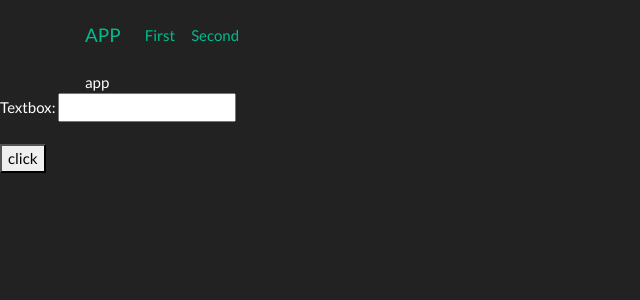
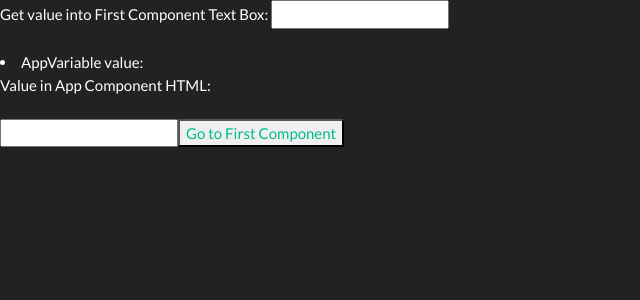
Before and after one commit to RevathiGangavarapu/First-angular-app, an Angular app: page /first in a window 1280 px wide. Before the commit this address led to /. Shown: the top 300 px of the page, without its empty margins (0-640 px from the left). Built offline with nearby package versions, Linux system fonts and the light colour scheme.

Commit message:
modified app component for routing

```diff
--- a/src/app/app.component.html
+++ b/src/app/app.component.html
@@ -1,44 +1,8 @@
-
-
-  <body>
-    <div class="navbar navbar-expand-lg ">
-      <div class="container">
-        <a href="../" class="navbar-brand">APP</a>
-        <button class="navbar-toggler" type="button" data-toggle="collapse" data-target="#navbarResponsive" aria-controls="navbarResponsive" aria-expanded="false" aria-label="Toggle navigation">
-          <span class="navbar-toggler-icon"></span>
-        </button>
-        <div class="collapse navbar-collapse" id="navbarResponsive">
-          <ul class="navbar-nav">
-            <li class="nav-item">
-              <a class="nav-link" routerLink="first">First</a>
-            </li>
-            <li class="nav-item">
-                <a class="nav-link" routerLink="second">Second</a>
-              </li>
-          </ul>
-
-        </div>
+<div><router-outlet></router-outlet></div>
+      <div *ngIf= "first">
+          Value in App Component HTML: <br> <br>
+         <input type="text" name="appComponentTextBox" [(ngModel)] = "appVariable">
+         <button value="click"  >
+           <a routerLink= "/first" >Go to First Component</a>
+          </button>
       </div>
-    </div>
-<div class= "container">
-<router-outlet></router-outlet>
-</div>
-
-<div class= " container ">
-{{title}}
-</div>
-
-<div *ngIf= "first">
-    Textbox: <input type="text" name="app" value = {{app}} [(ngModel)] = "app"> <br><br>
-    <button value="click" (click)= "firstpageclick()" >  click</button>
-</div>
-
-<div *ngIf= "second">
-    Textbox1: <input type="text" name= "app1" value= {{app}} [(ngModel)] = "app" >  <br><br>
-    <button value="click1" (click)= "secondpageclick()" >  click1</button>
-</div>
-
-<div *ngIf= "third">
-    Textbox2: <input type="text" name="app2" value = {{app}} [(ngModel)] = "app"> <br><br>
-    <button value="click2" (click)= "thirdpageclick()"> click2 </button>
-</div>
--- a/src/app/app.component.ts
+++ b/src/app/app.component.ts
@@ -7,50 +7,23 @@ import { DataService } from './data.service';
   styleUrls: ['./app.component.css']
 })
 export class AppComponent {
-  title = 'app';
 //variable declaration
   public second = false;
   public third = false;
   public first = true;
-  app:string;
-  app1:string;
-  app2:string;
+
 
   //method declaration
-  firstpageclick(){
+  firstpageclickenter(){
     this.second = true;
     this.third = false;
     this.first = false;
-    //this.app2 = this.app;
   }
-
-  secondpageclick(){
-    this.third = true;
-    this.first = false;
-    this.second = false;
-    //this.app = this.app1;
-  }
-
-  thirdpageclick(){
-    this.first = true;
-    this.second = false;
-    this.third = false;
-    //this.app1 = this.app2;
-  }
-
-  /*constructor(private data:DataService) { }
-  ngOnInit(){
-    this.app1 = this.data.app;
-    this.app2 = this.data.app1;
-    this.app = this.data.app2;
-  }*/
-  /* app:any;
-  * second:any;
-
-  *ngOnInit(){
- *   this.second = this.data.second;
-  *}
- *ngOnDestroy(){
-  *this.data.app = this.app1;
-  }*/
+/*constructor (private data:DataService){}
+ngOnInit(){
+  this.second = this.data.second;
 }
+ngOnDestroy(){
+  this.data.first = this.first;
+}*/
+}
--- a/src/app/first/first.component.html
+++ b/src/app/first/first.component.html
@@ -1,10 +1,5 @@
-<p>
-  first works!
-</p>
-
-<div>
- Textbox: <input type="text" name="first"> <br> <br>
- <button value="click" [(ngModel)]="click">click</button>
- <h2>{{second}}</h2>
-
+<div *ngIf= "second">
+            Get value into First Component Text Box: <input type="text" name= "firstComponentTextBox"  value = {{appVariable}}>  <br><br>
+            <!--<button value="click1" (click)= "secondpageclick()" >click1</button>-->
 </div>
+<li>AppVariable value: {{appVariable}}</li>
--- a/src/app/first/first.component.ts
+++ b/src/app/first/first.component.ts
@@ -6,20 +6,23 @@ import { DataService } from '../data.service';
   templateUrl: './first.component.html',
   styleUrls: ['./first.component.css']
 })
-export class FirstComponent implements OnInit, OnDestroy {
+export class FirstComponent {
+  public second = true;
+  public third = false;
+  public first = false;
+  public appVariable;
 
-  constructor( private data:DataService) { }
+  secondpageclickenter(){
+    this.third = true;
+    this.first = false;
+    this.second = false;
+  }
+/*constructor (private data:DataService){}
+ngOnInit(){
+  this.third = this.data.third;
+}
+ngOnDestroy(){
+  this.data.second = this.second;
+}*/
 
-  click:any;
-  first:any;
-  second:any;
-
-  ngOnInit() {
-    this.second = this.data.second;
-    //this.click = this.data.click;
-  }
-  ngOnDestroy(){
-    //this.data.first = this.first;
-    this.data.click = this.click;
-  }
 }
--- /dev/null
+++ b/src/app/routerConfig.ts
@@ -0,0 +1,14 @@
+import {Routes} from '@angular/router';
+import {FirstComponent} from './first/first.component';
+import {SecondComponent} from './second/second.component';
+
+export const appRoutes: Routes = [
+  {
+    path: 'first',
+    component:FirstComponent
+  },
+  {
+    path:'second',
+    component:SecondComponent
+  }
+];
--- a/src/app/second/second.component.html
+++ b/src/app/second/second.component.html
@@ -1,11 +1,7 @@
-<p>
-  second works!
-</p>
 
-<div>
-    <!--Textbox: <input type="text" name="second"> <br><br>
-    <button value="click" [(ngModel)]="click">click</button>
-    <h2>{{first}}</h2> -->
 
-    <app-first> </app-first>
+<div *ngIf= "third" style="color:greenyellow">
+      Textbox2: <input type="text" name= "app1" (Keyup.enter) = "thirdpageclickenter()" value = {{app}}
+         [(ngModel)] = "app" >  <br><br>
+      <!--<button value="click1" (click)= "secondpageclick()" >click1</button>-->
 </div>
--- a/src/app/second/second.component.ts
+++ b/src/app/second/second.component.ts
@@ -6,21 +6,22 @@ import { DataService } from '../data.service';
   templateUrl: './second.component.html',
   styleUrls: ['./second.component.css']
 })
-export class SecondComponent implements OnInit, OnDestroy {
+export class SecondComponent {
+  public second = false;
+  public third = true;
+  public first = false;
 
-  constructor(private data:DataService) { }
-  click:any;
-  first:any;
-  second:any;
-
-  ngOnInit() {
-    this.first = this.data.first;
-    //this.click = this.data.click;
+  thirdpageclickenter(){
+    this.first = true;
+    this.third = false;
+    this.second = false;
   }
-
-  ngOnDestroy(){
-    //this.data.second = this.second;
-    this.data.click = this.click;
-  }
+/*constructor (private data:DataService){}
+ngOnInit(){
+  this.first = this.data.first;
+}
+ngOnDestroy(){
+  this.data.third = this.third;
+}*/
 
 }
```
Also changed, not shown: src/app/app.module.ts (+3 -6 lines), src/app/data.service.ts (+3 -9 lines).
